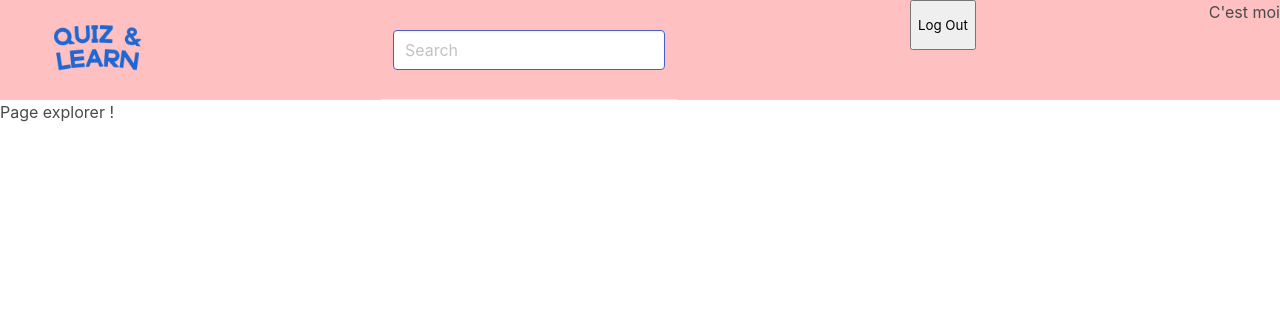
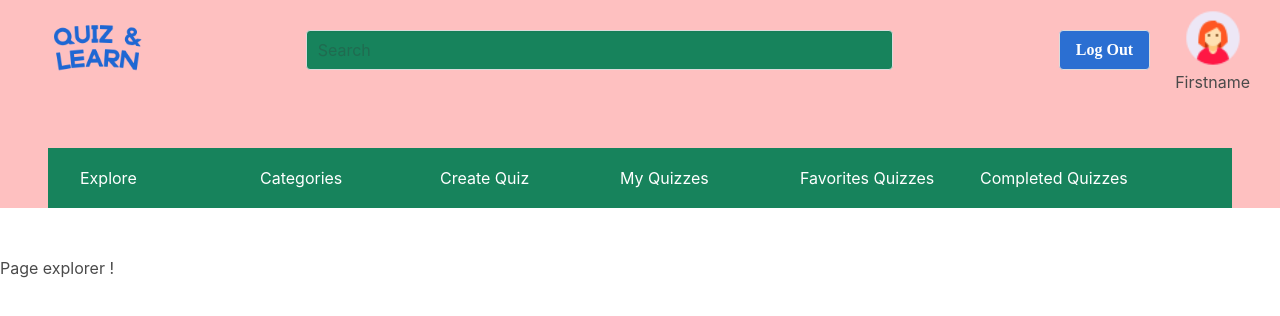
Before and after one commit to margauxln/quizandlearn, a React app in the folder frontend/: page /quizzes in a window 1280 px wide. Built offline with nearby package versions, Linux system fonts and the light colour scheme; sample sign-in values are in the browser's storage.

Commit message:
feat US5: improve HEADER and add Menu

```diff
--- a/frontend/src/components/header/Header.css
+++ b/frontend/src/components/header/Header.css
@@ -1,9 +1,22 @@
+.header{
+    background-color: #FEC0C0;
+}
 .upperPartHeaderContainer {
     display: flex;
+    align-items: center;
     max-width: 100%;
     height: 100px;
     justify-content: space-between;
     background-color: #FEC0C0;
+}
+
+.menuContainer {
+    background-color: #17835C;
+    height: 60px;
+    margin: 3em;
+    display: flex;
+    flex-direction: row;
+    justify-content: space-between;
 }
 
 .logoHeader{
@@ -11,10 +24,46 @@
     margin-left: 3em;
 }
 
-.menuSearchBar {
-    width: 1000px;
+.searchBar{
+    border-bottom: none!important;
+    flex-grow: 0.5;
 }
 
-button {
-    height: 50px;
+.input{
+    background-color: #17835C;
+    color: #F2E669;
 }
+
+.button {
+    background-color: #2B6FD2;
+    color: white;
+    font-weight: bold;
+    font-family: "Sporting", "sans-serif";
+    cursor: pointer;
+    margin-left: 0.5em;
+}
+
+.logoutAndProfile {
+    display: flex;
+    align-items: center;
+}
+
+.profile {
+    display:flex;
+    flex-direction: column;
+    align-items: center;
+    padding: 10px;
+    margin-right: 20px;
+    margin-left: 15px;
+    flex-grow: 1;
+}
+
+.navbar-start{
+    padding-left: 20px;
+    padding-right:20px
+}
+.navbar-item{
+    color: #FFFFFF;
+    min-width: 180px;
+    text-align: center;
+}
--- a/frontend/src/components/header/Header.jsx
+++ b/frontend/src/components/header/Header.jsx
@@ -1,30 +1,59 @@
 import LogoBlue from '../../assets/logoBlue.png';
+import profile from '../../assets/profile.png';
 import "./Header.css";
 import { useAuth } from "../../hooks/useAuth";
+import { useNavigate } from 'react-router-dom';
+
 
 const Header = () => {
 
-    const {logout} = useAuth();
-
+    const {logout, user} = useAuth();
+    console.log('user',user);
     return (
+        <div className='header'>
             <nav>
                 <section className="upperPartHeaderContainer">
                     <img src={LogoBlue} className="logoHeader" alt=""/>
-
                     {/*Search bar Bulma*/}
-                <div className="panel-block">
-                    <input className="input is-link"
+                    <div className="searchBar">
+                        <input className="input"
                             type="text"
                             placeholder="Search"/>
                     </div>
-
-                <div className="buttonContainertio">
-                    <button onClick={logout}>Log Out </button>
+                    <div className="logoutAndProfile">
+                        <button className="button" onClick={logout}>Log Out </button>
+                        <div className="profile">
+                            <figure className="image is-64x64">
+                                <img className="is-rounded" src={profile} alt="Profile" />
+                            </figure>
+                            <h6>Firstname</h6>
                         </div>
-
-                <div>C'est moi</div>
+                    </div>
                 </section>
             </nav>
+            <section className='menuContainer'>
+                    <div className="navbar-start">
+                        <a className="navbar-item" href={useNavigate('/quizzes')}>
+                            Explore
+                        </a>
+                        <a className="navbar-item">
+                            Categories
+                        </a>
+                        <a className="navbar-item">
+                            Create Quiz
+                        </a>
+                        <a className="navbar-item">
+                            My Quizzes
+                        </a>
+                        <a className="navbar-item">
+                            Favorites Quizzes
+                        </a>
+                        <a className="navbar-item">
+                            Completed Quizzes
+                        </a>
+                    </div>
+            </section>
+        </div>
     );
 }
 
--- a/frontend/src/hooks/useAuth.js
+++ b/frontend/src/hooks/useAuth.js
@@ -22,12 +22,15 @@ export const useAuth = () => {
                     withCredentials: true
                 });
                 /* voir réponse du serveur : console.log(JSON.stringify(response.data));*/
-
+                console.log("response",response);
 
                 //2--STOCKAGE DANS LOCAL STORAGE de l'USER (de l'email + token) - pour securité: bien de ne pas stocker mdp
                 const accessToken = response.data.token;
+                const userId= response.data.userId;
+
                 const userData = {
-                    email: values.email,
+                    userId: userId,
+                    //email: values.email,
                     token: accessToken
                 };
 
```
Also changed, not shown: frontend/src/assets/profile.png (added), 1 other file. Lines whose indentation alone changed are shown as unchanged.
